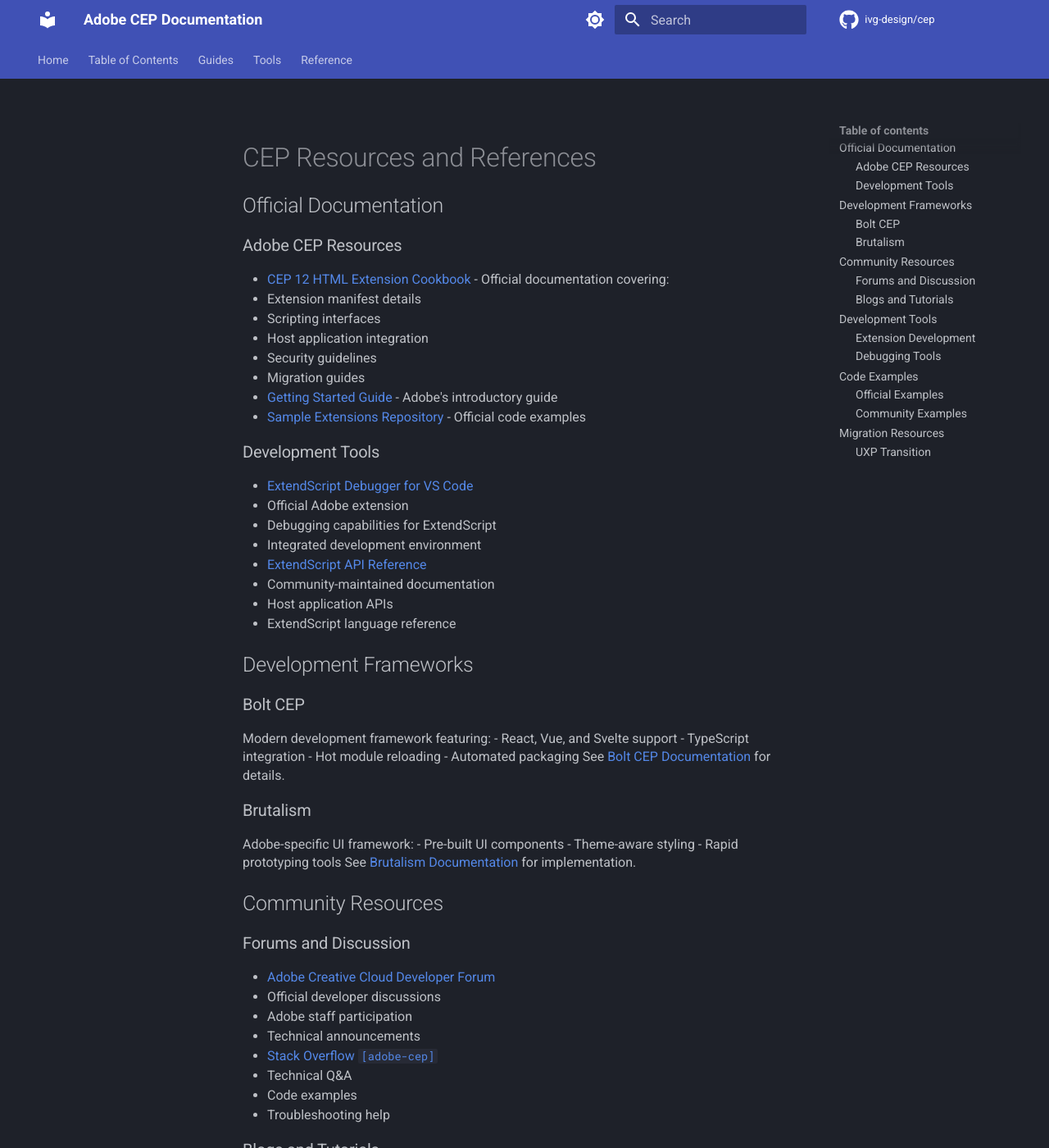
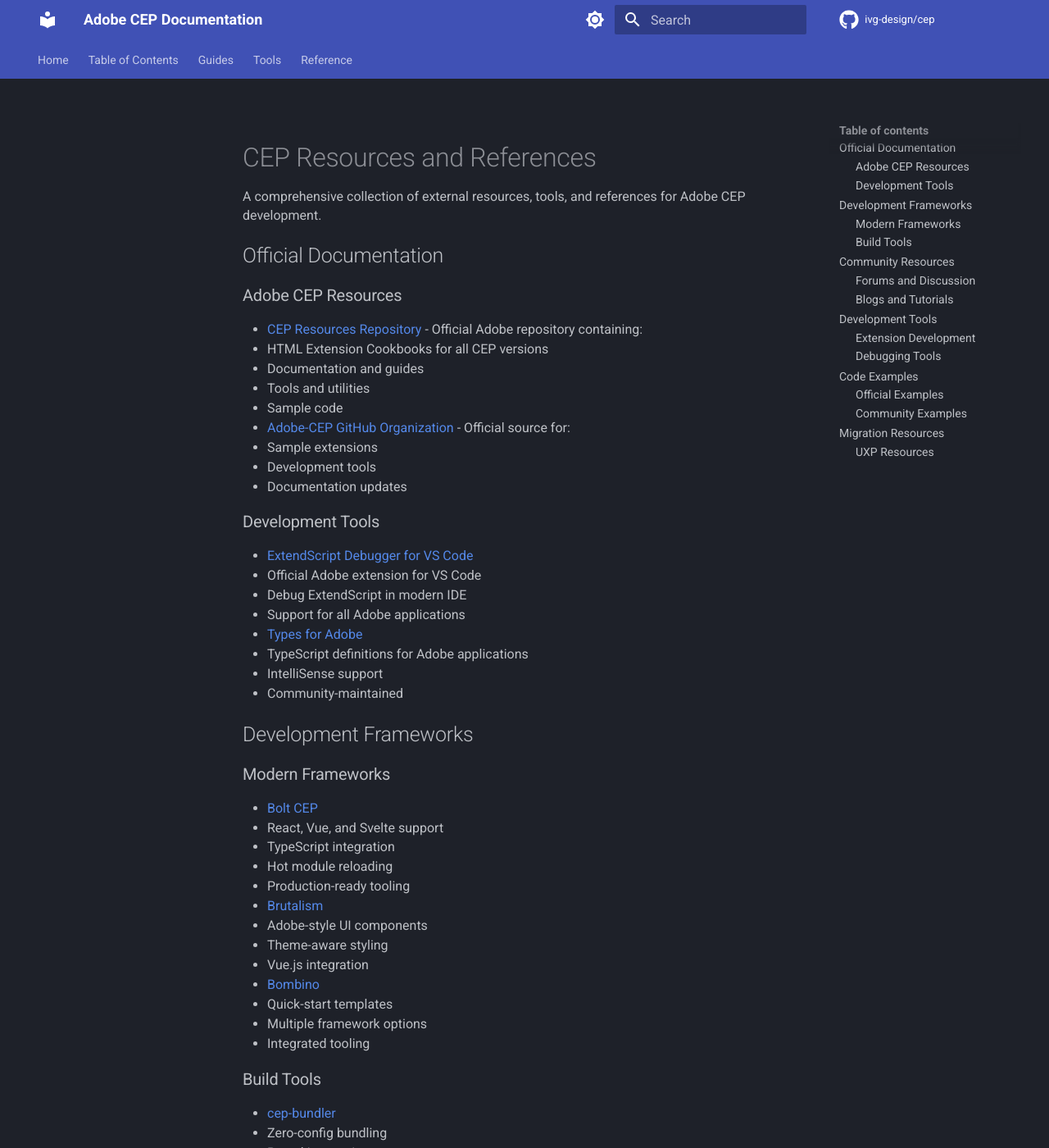
Before and after one commit to ivg-design/cep, an MkDocs documentation site: the page built from docs/reference/cep-resources-and-tools.md, in a window 1280 px wide and 1400 px high. Shown: the whole window at 82% size. Built offline with MkDocs 1.6.1 and Material for MkDocs 9.7.7, drawn with Linux system fonts in a browser that asks for light colours; comment, search, counter and statistics services are not loaded; some of the changed text lies outside the part shown.

Commit message:
Add new sections to documentation for developing Adobe CEP extensions and a comprehensive collection of CEP resources and tools, enhancing accessibility and organization of development materials.

```diff
--- a/docs/reference/cep-resources-and-tools.md
+++ b/docs/reference/cep-resources-and-tools.md
@@ -5,63 +5,72 @@ description: Comprehensive collection of tools, documentation, and community res
 
 # CEP Resources and References
 
+A comprehensive collection of external resources, tools, and references for Adobe CEP development.
+
 ## Official Documentation
 
 ### Adobe CEP Resources
-- [CEP 12 HTML Extension Cookbook][cookbook] - Official documentation covering:
-  - Extension manifest details
-  - Scripting interfaces
-  - Host application integration
-  - Security guidelines
-  - Migration guides
-- [Getting Started Guide][getting-started] - Adobe's introductory guide
-- [Sample Extensions Repository][samples] - Official code examples
+- [CEP Resources Repository](https://github.com/Adobe-CEP/CEP-Resources) - Official Adobe repository containing:
+  - HTML Extension Cookbooks for all CEP versions
+  - Documentation and guides
+  - Tools and utilities
+  - Sample code
+- [Adobe-CEP GitHub Organization](https://github.com/Adobe-CEP) - Official source for:
+  - Sample extensions
+  - Development tools
+  - Documentation updates
 
 ### Development Tools
-- [ExtendScript Debugger for VS Code][debugger]
-  - Official Adobe extension
-  - Debugging capabilities for ExtendScript
-  - Integrated development environment
-- [ExtendScript API Reference][extendscript-docs]
-  - Community-maintained documentation
-  - Host application APIs
-  - ExtendScript language reference
+- [ExtendScript Debugger for VS Code](https://marketplace.visualstudio.com/items?itemName=Adobe.extendscript-debug)
+  - Official Adobe extension for VS Code
+  - Debug ExtendScript in modern IDE
+  - Support for all Adobe applications
+- [Types for Adobe](https://github.com/aenhancers/Types-for-Adobe)
+  - TypeScript definitions for Adobe applications
+  - IntelliSense support
+  - Community-maintained
 
 ## Development Frameworks
 
-### Bolt CEP
-Modern development framework featuring:
-- React, Vue, and Svelte support
-- TypeScript integration
-- Hot module reloading
-- Automated packaging
-See [Bolt CEP Documentation][bolt-cep] for details.
+### Modern Frameworks
+- [Bolt CEP](https://github.com/hyperbrew/bolt-cep)
+  - React, Vue, and Svelte support
+  - TypeScript integration
+  - Hot module reloading
+  - Production-ready tooling
+- [Brutalism](https://github.com/battleaxedotco/brutalism)
+  - Adobe-style UI components
+  - Theme-aware styling
+  - Vue.js integration
+- [Bombino](https://github.com/Inventsable/bombino)
+  - Quick-start templates
+  - Multiple framework options
+  - Integrated tooling
 
-### Brutalism
-Adobe-specific UI framework:
-- Pre-built UI components
-- Theme-aware styling
-- Rapid prototyping tools
-See [Brutalism Documentation][brutalism] for implementation.
+### Build Tools
+- [cep-bundler](https://github.com/adobe-extension-tools/cep-bundler)
+  - Zero-config bundling
+  - Parcel integration
+  - Live reload support
 
 ## Community Resources
 
 ### Forums and Discussion
-- [Adobe Creative Cloud Developer Forum][cc-forum]
-  - Official developer discussions
-  - Adobe staff participation
-  - Technical announcements
-- [Stack Overflow `[adobe-cep]`][stack-overflow]
+- [Adobe Creative Cloud Developer Forums](https://forums.creativeclouddeveloper.com)
+  - Official developer support
+  - Adobe staff interaction
+  - Community discussions
+- [Stack Overflow [adobe-cep] Tag](https://stackoverflow.com/questions/tagged/adobe-cep)
   - Technical Q&A
   - Code examples
-  - Troubleshooting help
+  - Problem solving
 
 ### Blogs and Tutorials
-- [Adobe Tech Blog][adobe-blog]
+- [Adobe Tech Blog - CEP Articles](https://medium.com/adobetech/tagged/cep)
   - Official tutorials
   - Best practices
   - Case studies
-- [Davide Barranca's Blog][davide-blog]
+- [Davide Barranca's Blog](https://www.davidebarranca.com)
   - Advanced CEP topics
   - Development tips
   - Performance optimization
@@ -69,54 +78,55 @@ See [Brutalism Documentation][brutalism] for implementation.
 ## Development Tools
 
 ### Extension Development
-- [ZXPSignCmd][zxp-cmd] - Official signing tool
-- [ExManCmd][exman] - Extension manager CLI
-- [Extension Builder][builder] - Development environment
+- [ZXPSignCmd](https://github.com/Adobe-CEP/CEP-Resources/tree/master/ZXPSignCMD)
+  - Official signing tool
+  - Certificate creation
+  - ZXP packaging
+- [ExManCmd](https://helpx.adobe.com/exchange/kb/downloading-extension-manager-command-line-tool.html)
+  - Command-line extension management
+  - Automated installation
+  - Enterprise deployment
 
 ### Debugging Tools
-- Chrome DevTools for panel debugging
-- ExtendScript Toolkit (Legacy)
-- Console logging utilities
+- [Chrome Remote Debugging](https://www.chromium.org/developers/how-tos/debugging-extensions/)
+  - Panel UI debugging
+  - Network inspection
+  - Console access
+- [VS Code ExtendScript Debugging](https://marketplace.visualstudio.com/items?itemName=Adobe.extendscript-debug)
+  - Breakpoint debugging
+  - Variable inspection
+  - Step-through execution
 
 ## Code Examples
 
 ### Official Examples
-- [Adobe CEP Examples][adobe-examples]
-- [Extension Samples][extension-samples]
-- [Scripting Samples][script-samples]
+- [Adobe CEP Samples](https://github.com/Adobe-CEP/Samples)
+  - Complete extension examples
+  - Best practices demonstrations
+  - Multiple host applications
+- [Getting Started Guides](https://github.com/Adobe-CEP/Getting-Started-guides)
+  - Step-by-step tutorials
+  - Basic to advanced topics
+  - Sample code
 
 ### Community Examples
-- [GitHub Topic: adobe-cep][github-cep]
-- [CodePen CEP Examples][codepen-cep]
-- [Community Extensions][community-extensions]
+- [GitHub Topic: adobe-cep](https://github.com/topics/adobe-cep)
+  - Open source extensions
+  - Community projects
+  - Learning resources
+- [Adobe Exchange](https://exchange.adobe.com)
+  - Published extensions
+  - Commercial examples
+  - Free tools
 
 ## Migration Resources
 
-### UXP Transition
-- [UXP Documentation][uxp-docs]
-- [Migration Guides][migration-guides]
-- [Compatibility Notes][compatibility]
-
-[cookbook]: ./html-extension-cookbook.md
-[getting-started]: ../guide/getting-started.md
-[samples]: https://github.com/Adobe-CEP/Samples
-[debugger]: https://marketplace.visualstudio.com/items?itemName=Adobe.extendscript-debug
-[extendscript-docs]: https://extendscript.docsforadobe.dev/
-[bolt-cep]: ../tools/bolt-cep.md
-[brutalism]: https://github.com/battleaxedotco/brutalism
-[cc-forum]: https://forums.creativeclouddeveloper.com
-[stack-overflow]: https://stackoverflow.com/questions/tagged/adobe-cep
-[adobe-blog]: https://medium.com/adobetech
-[davide-blog]: https://www.davidebarranca.com
-[zxp-cmd]: https://github.com/Adobe-CEP/CEP-Resources/tree/master/ZXPSignCMD
-[exman]: https://helpx.adobe.com/exchange/em_download_installer.html
-[builder]: https://github.com/Adobe-CEP/CEP-Resources
-[adobe-examples]: https://github.com/Adobe-CEP/Samples
-[extension-samples]: https://github.com/Adobe-CEP/CEP-Resources/tree/master/Samples
-[script-samples]: https://github.com/Adobe-CEP/CEP-Resources/tree/master/Scripts
-[github-cep]: https://github.com/topics/adobe-cep
-[codepen-cep]: https://codepen.io/tag/adobe-cep
-[community-extensions]: https://exchange.adobe.com
-[uxp-docs]: https://developer.adobe.com/photoshop/uxp/
-[migration-guides]: https://developer.adobe.com/photoshop/uxp/guides/migration/
-[compatibility]: https://developer.adobe.com/photoshop/uxp/guides/compatibility/
+### UXP Resources
+- [UXP Developer Documentation](https://developer.adobe.com/photoshop/uxp/)
+  - Future extension platform
+  - Migration guides
+  - API reference
+- [UXP Plugin Samples](https://github.com/AdobeDocs/uxp-photoshop-plugin-samples)
+  - Example implementations
+  - Best practices
+  - Modern patterns
```
Also changed, not shown: docs/index.md (+2 -0 lines).
